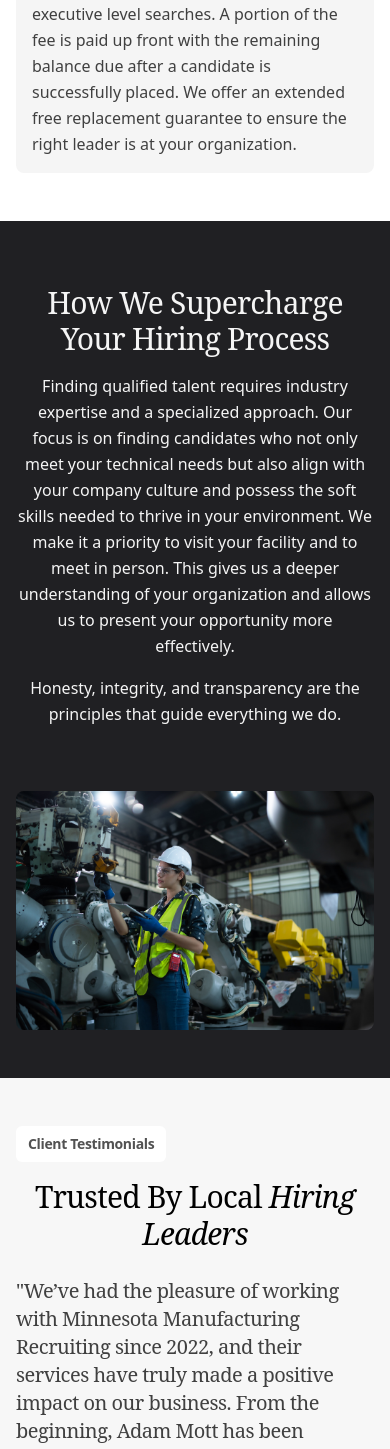
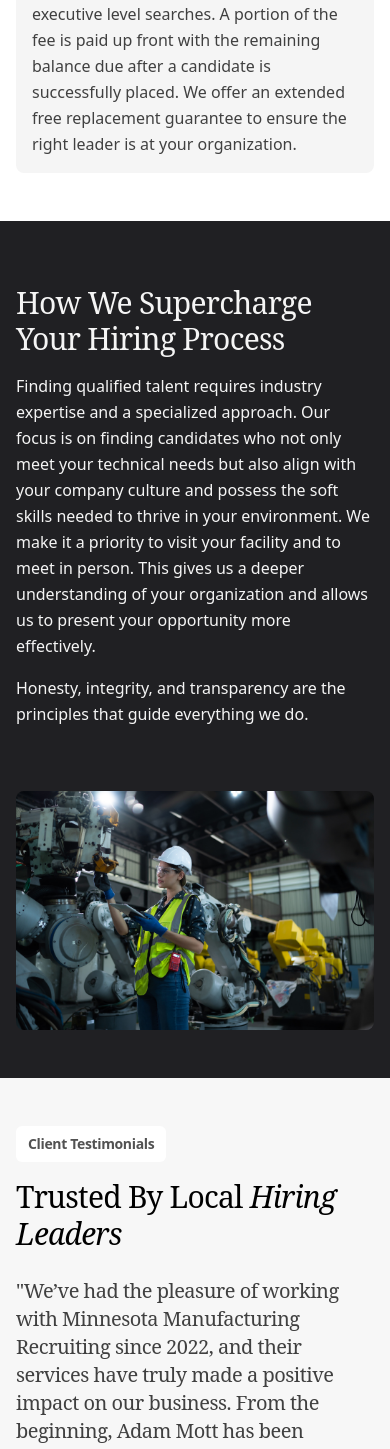
Before and after one commit to mhlauf1/mmr, a Next.js app: page /hiring-managers in a window 390 px wide. Shown: the part 1526-2975 px from the top of the page. Built offline with nearby package versions, Linux system fonts and the light colour scheme.

Commit message:
mobile tweaks

```diff
--- a/src/components/Testimonials.tsx
+++ b/src/components/Testimonials.tsx
@@ -86,7 +86,7 @@ const Testimonials: React.FC = () => {
         <span className="text-sm md:text-md bg-white px-3 py-2 mb-4 rounded-md tracking-tight font-semibold text-neutral-600">
           Client Testimonials
         </span>
-        <h2 className=" capitalize md:max-w-[15ch] text-center md:text-start leading-tight text-3xl md:text-4xl lg:text-5xl font-pt-serif tracking-tight">
+        <h2 className=" capitalize md:max-w-[15ch] text-start leading-tight text-3xl md:text-4xl lg:text-5xl font-pt-serif tracking-tight">
           Trusted by Local <span className=" italic">Hiring Leaders</span>
         </h2>
       </div>
--- a/src/sections/hiring/Supercharge.tsx
+++ b/src/sections/hiring/Supercharge.tsx
@@ -5,10 +5,10 @@ const Supercharge = () => {
   return (
     <section className="bg-[#202023] py-12 md:py-24 items-center px-4 md:px-[4%] lg:px-[5%] flex flex-col md:flex-row gap-16">
       <div className="flex flex-col items-center md:items-start flex-1">
-        <h2 className="mt-4 text-3xl sm:text-4xl md:text-5xl text-center md:text-start font-pt-serif  tracking-tight text-neutral-100 font-medium">
+        <h2 className="mt-4 text-3xl sm:text-4xl md:text-5xl text-start font-pt-serif  tracking-tight text-neutral-100 font-medium">
           How We Supercharge Your Hiring Process
         </h2>
-        <p className="text-neutral-100 mt-4 md:mt-8 text-md text-center md:text-start  leading-relaxed md:text-lg">
+        <p className="text-neutral-100 mt-4 md:mt-8 text-md text-start  leading-relaxed md:text-lg">
           Finding qualified talent requires industry expertise and a specialized
           approach. Our focus is on finding candidates who not only meet your
           technical needs but also align with your company culture and possess
@@ -17,7 +17,7 @@ const Supercharge = () => {
           deeper understanding of your organization and allows us to present
           your opportunity more effectively.
         </p>
-        <p className="text-neutral-100 mt-4 md:mt-8 text-md text-center md:text-start  leading-relaxed md:text-lg">
+        <p className="text-neutral-100 mt-4 md:mt-8 text-md text-start  leading-relaxed md:text-lg">
           Honesty, integrity, and transparency are the principles that guide
           everything we do.
         </p>
--- a/src/sections/home/Hero.tsx
+++ b/src/sections/home/Hero.tsx
@@ -44,7 +44,7 @@ const Hero = () => {
                 >
                   <button
                     type="button"
-                    className="inline-flex items-center whitespace-nowrap mb-4 tracking-tight font-semibold cursor-pointer text-sm bg-white/10 backdrop-blur gap-2 md:px-3 md:py-2 rounded-full duration-200 hover:text-white hover:shadow-xs text-neutral-50"
+                    className="inline-flex items-center whitespace-nowrap mb-5 tracking-tight font-semibold cursor-pointer text-sm bg-white/10 backdrop-blur gap-2 md:px-3 md:py-2 rounded-full duration-200 hover:text-white hover:shadow-xs text-neutral-50"
                   >
                     {/* hidden below md, shown md+ */}
                     <span className="hidden md:inline whitespace-nowrap">
```
